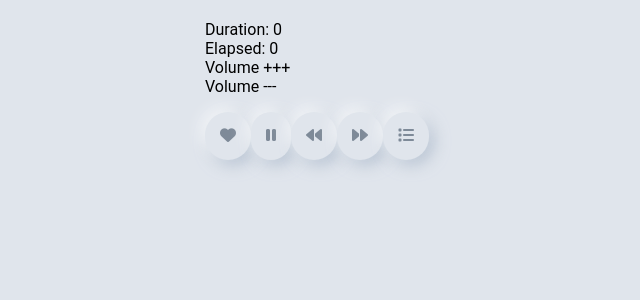
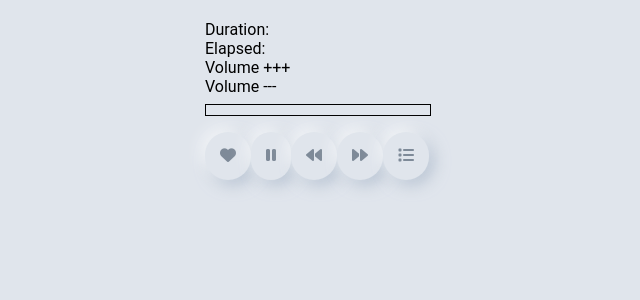
Before and after one commit to stuartambient/stream-media-frontend, a React (Vite) app: page / in a window 1280 px wide. Shown: the top 300 px of the page, without its empty margins (3-643 px from the left). Built offline with nearby package versions, Linux system fonts and the light colour scheme; the HTML template or start-up script is replaced by a standard one.

Commit message:
progress bar added, working on seek bar

```diff
--- a/src/App.css
+++ b/src/App.css
@@ -49,3 +49,20 @@ body {
   box-shadow: inset -5px -5px 15px 0px #ffffff9e,
     inset 5px 5px 15px 0px #a3b1c6a8;
 }
+
+.seekbar-outline {
+  margin-top: 0.5rem;
+  border: 1px solid black;
+  width: 100%;
+}
+
+.seekbar {
+  border-top: 10px solid blue;
+  /* height: 10px; */
+  width: 0;
+  /* margin: 0.5rem 0 0.5rem 0; */
+}
+
+.seekbar-outline:hover {
+  cursor: pointer;
+}
--- a/src/App.jsx
+++ b/src/App.jsx
@@ -2,7 +2,7 @@ import { useState, useEffect, useRef } from 'react';
 
 import { v4 as uuidv4 } from 'uuid';
 import { useMetadata } from './hooks/useServer';
-import { useDuration, useCurrentTime } from './hooks/useTime';
+import { useDuration, useCurrentTime, useToSeconds } from './hooks/useTime';
 import InfiniteList from './Components/InfiniteList';
 import './App.css';
 
@@ -18,9 +18,14 @@ function App() {
 
   const audio = new Audio();
   const audioRef = useRef(audio);
-  const [duration, setDuration] = useState(0);
-  const [currentTime, setCurrentTime] = useState(0);
+  const [duration, setDuration] = useState('');
+  const [currentTime, setCurrentTime] = useState('');
   const [pause, setPause] = useState(false);
+  const [progbarInc, setProgbarInc] = useState(0);
+  const [seek, setSeek] = useState(false);
+
+  /* const seekBar = useRef(); */
+  const progressBarOutline = useRef();
 
   useEffect(() => {
     if (currentTime === duration) {
@@ -52,6 +57,7 @@ function App() {
   useEffect(() => {
     audioRef.current.onloadedmetadata = async () => {
       audioRef.current.play();
+
       setDuration(useDuration(audioRef.current));
     };
   }, [audioRef.current]);
@@ -67,6 +73,13 @@ function App() {
     if (!pause && url) audioRef.current.play();
   }, [pause, audioRef]);
 
+  useEffect(() => {
+    const outlineWidth = progressBarOutline.current.clientWidth;
+    const convertForProgbar = useToSeconds(duration, currentTime);
+    /* console.log(convertForProgbar * outlineWidth); */
+    setProgbarInc(convertForProgbar * outlineWidth);
+  }, [duration, currentTime]);
+
   const handleListItem = async e => {
     e.preventDefault();
     setCurrentTrack(+e.target.getAttribute('val'));
@@ -77,6 +90,19 @@ function App() {
     audioRef.current.src = `http://localhost:3008/tracks/${e.target.id}`;
     setUrl(`track-metadata/${e.target.id}`);
     audioRef.current.load();
+  };
+
+  const handleSeekTime = e => {
+    console.log(
+      /* 'e.clientX: ',
+      e.clientX,
+      'prog-outline left: ',
+      progressBarOutline.current.getBoundingClientRect().left,
+      'prog-outline scroll width: ',
+      progressBarOutline.current.scrollWidth, */
+      'e.clientX - progressBarOutline: ',
+      e.clientX - progressBarOutline.current.getBoundingClientRect().left
+    );
   };
 
   const getKey = () => uuidv4();
@@ -99,6 +125,22 @@ function App() {
           style={{ cursor: 'pointer' }}
         >
           Volume ---
+        </div>
+        <div
+          className="seekbar-outline"
+          ref={progressBarOutline}
+          onClick={handleSeekTime}
+        >
+          <div
+            className="seekbar"
+            style={{ width: progbarInc ? `${progbarInc}px` : null }}
+          ></div>
+          {/*  <input
+            type="range"
+            min="0"
+            max={audioRef.current.duration}
+            value={audioRef.current.currentTime}
+          ></input> */}
         </div>
         <div className="buttons">
           <button
--- a/src/hooks/useServer.jsx
+++ b/src/hooks/useServer.jsx
@@ -20,7 +20,6 @@ export const useMetadata = url => {
     const getTrackMetadata = async () => {
       try {
         await client.get(url).then(res => {
-          console.log(res.data.metadata);
           if (res.data.cover === 'no available image') {
             setCover(res.data.cover);
           } else {
--- a/src/hooks/useTime.jsx
+++ b/src/hooks/useTime.jsx
@@ -7,7 +7,6 @@ export const useDuration = refcurrent => {
   const seconds = Math.floor(refcurrent.duration - minutes * 60);
   const duration =
     str_pad_left(minutes, '0', 2) + ':' + str_pad_left(seconds, '0', 2);
-  /* setDuration(currentTime); */
   return duration;
 };
 
@@ -16,10 +15,24 @@ export const useCurrentTime = refcurrent => {
   const seconds = Math.floor(refcurrent.currentTime - minutes * 60);
   const currentTime =
     str_pad_left(minutes, '0', 2) + ':' + str_pad_left(seconds, '0', 2);
-  /* setDuration(currentTime); */
   return currentTime;
 };
 
-/* const str_pad_left = (string, pad, length) => {
-  return (new Array(length + 1).join(pad) + string).slice(-length);
-}; */
+const getProgressBarIncremental = (total, current) => {
+  return current / total;
+};
+
+export const useToSeconds = (duration, currentTime) => {
+  const newDuration = duration.split(':');
+  const durMinutes = newDuration[0] * 60;
+  const durSeconds = newDuration[1];
+  const totalDur = Number(durMinutes) + Number(durSeconds);
+
+  const newCurrentTime = currentTime.split(':');
+  const ctMinutes = newCurrentTime[0] * 60;
+  const ctSeconds = newCurrentTime[1];
+  const totalCt = Number(ctMinutes) + Number(ctSeconds);
+  console.log(totalDur + totalCt);
+
+  return getProgressBarIncremental(totalDur, totalCt);
+};
```
